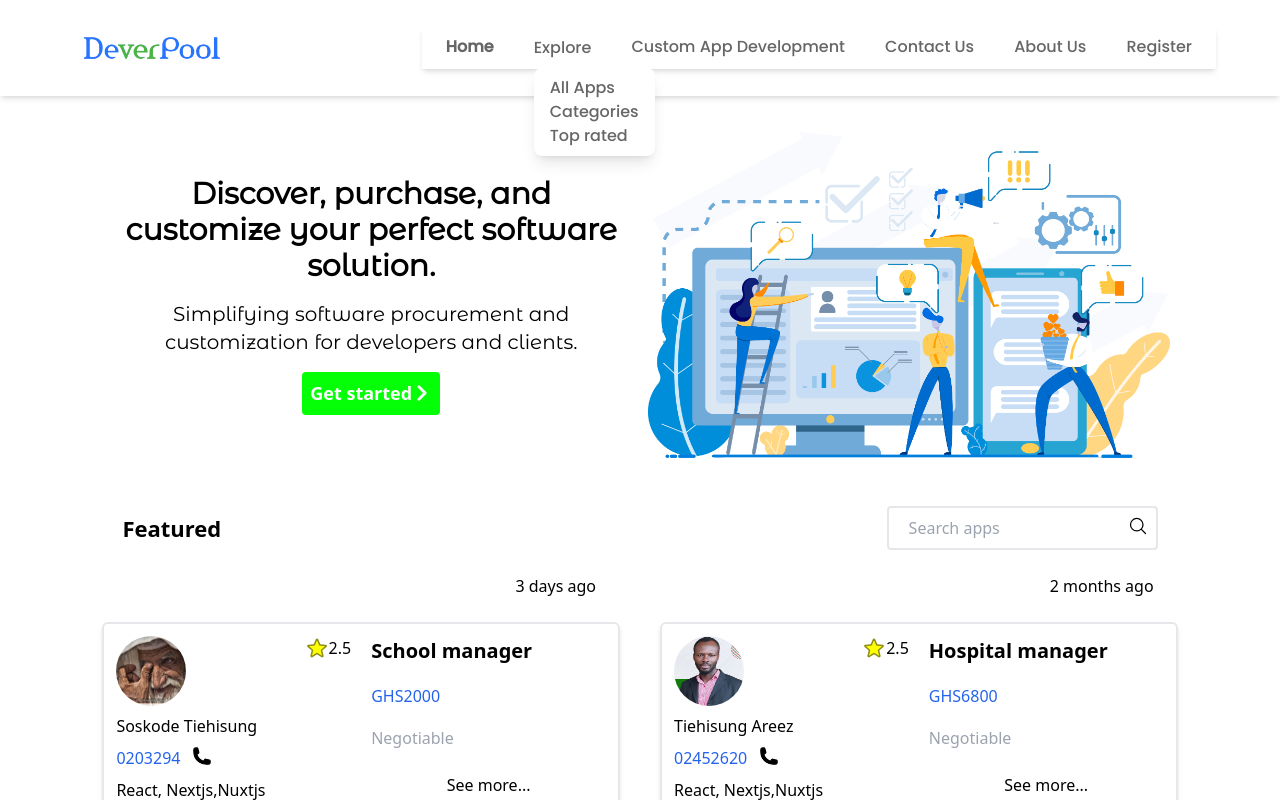
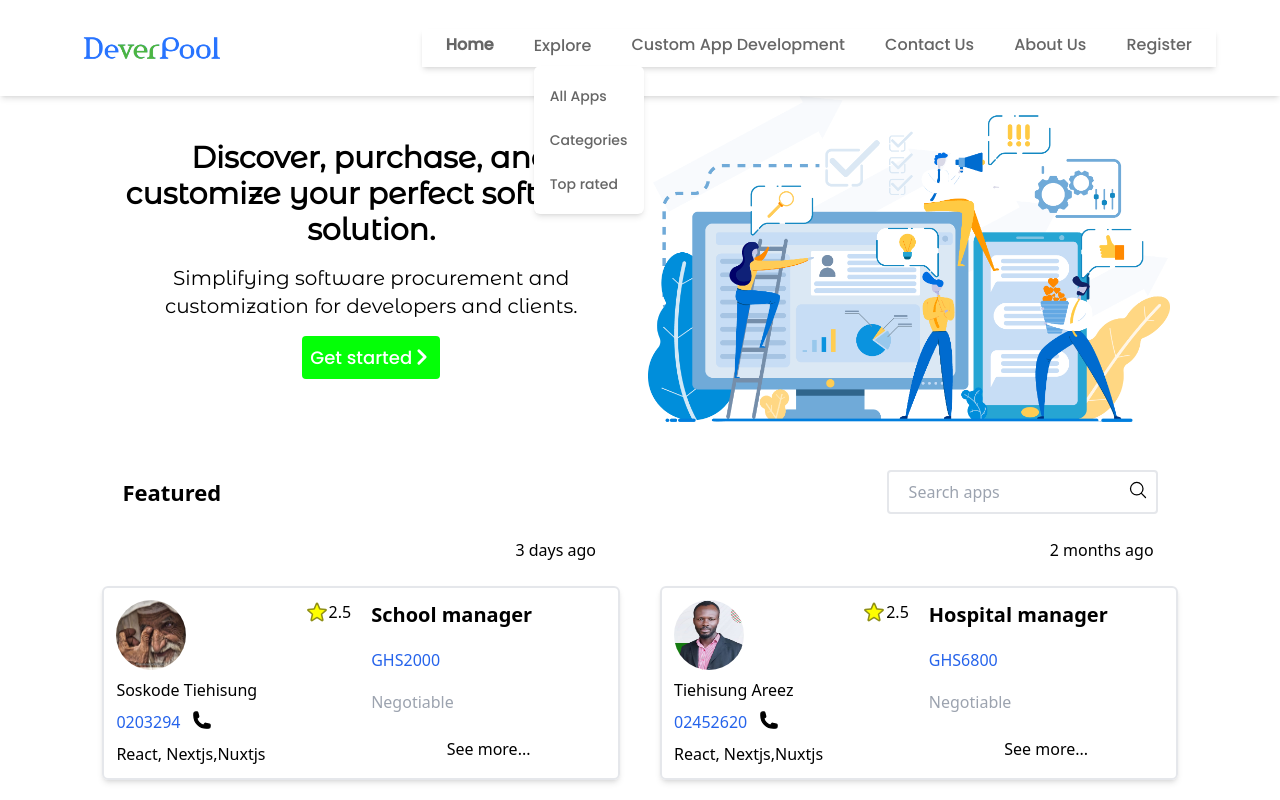
Before and after one commit to Wavei-Haruna/deverpool, a React (Vite) app: page / in a window 1280 px wide. Both pictures are taken after a click on the item "Explore". Shown: the top 800 px of the page. Built offline with nearby package versions, Linux system fonts and the light colour scheme.

Commit message:
refacted navbar

```diff
--- a/src/Components/Header.jsx
+++ b/src/Components/Header.jsx
@@ -7,15 +7,16 @@ import Explore from "../Pages/Explore";
 export default function Header() {
   const navigate = useNavigate();
   const location = useLocation();
-  const [isOpen, setOpen] = useState(true);
+  const [isOpen, setOpen] = useState(false);
   const path = (route) => {
-    if (route == location.pathname) return true;
+    if (route === location.pathname) return true;
   };
+
   return (
-    <nav className=" bg-white shadow-md h-fit w-full m-0 px-2">
+    <nav className="bg-white shadow-md h-fit w-full m-0 px-2 fixed top-0 ">
       <header className="md:flex items-center justify-between max-w-6xl w-full mx-auto">
-        <div className=" flex items-center justify-between">
-          <img className="h-24 " src={Logo} alt="logo" />
+        <div className="flex items-center justify-between">
+          <img className="h-24" src={Logo} alt="logo" />
           <div className="md:hidden">
             <Hamburger
               toggled={isOpen}
@@ -27,57 +28,64 @@ export default function Header() {
         </div>
         <div className="">
           <ul
-            className={`flex  absolute md:items-center px-6 space-y-2  ease-in-out  left-0 -mt-3 md:mt-0 py-2 bg-white shadow-md transition-all duration-300
-              justify-center md:relative md:space-y-0
-            md:justify-between flex-col md:flex-row text-[#666666] md:space-x-10 font-menu ${
-              !isOpen
-                ? "hidden md:flex -translate-x-full md:translate-x-0"
-                : "block md:flex  translate-x-0"
-            }`}
+            className={`
+              flex absolute md:items-center md:h-fit px-6 space-y-2 left-0 -mt-3 md:mt-0 py-2 bg-white shadow-md transition-all duration-300 ease-in-out
+              md:justify-center md:relative md:space-y-0 md:justify-between flex-col md:flex-row text-[#666666] md:space-x-10 font-menu
+              ${
+                !isOpen
+                  ? "-translate-x-full h-screen  pt-1 mt-0 md:translate-x-0"
+                  : "translate-x-0 h-screen pt-1 mt-0 bg-green-100"
+              }
+            `}
           >
             <li
-              className={`cursor-pointer  hover:scale-110 transition duration-300 ease-in-out w-fit border-b-2 border-b-transparent ${
-                path("/") && "border-b-[#04ff07] font-semibold"
-              } `}
+              className={`
+                cursor-pointer hover:scale-105 transition duration-300 ease-in-out w-fit border-b-2 border-b-transparent
+                ${path("/") && "border-b-primary font-semibold"}
+              `}
               onClick={() => navigate("/")}
             >
               Home
             </li>
             <Explore
-              className={`cursor-pointer  hover:scale-110 transition duration-300 ease-in-out w-fit border-b-2 border-b-transparent ${
-                path("/explore") && "border-b-[#04ff07] font-semibold"
-              } `}
+              className={`
+                cursor-pointer hover:scale-105 transition duration-300 ease-in-out w-fit border-b-2 border-b-transparent
+                ${path("/explore") && "border-b-primary font-semibold"}
+              `}
               onClick={() => navigate("/explore")}
             />
-
             <li
-              className={`cursor-pointer  hover:scale-110 transition duration-300 ease-in-out w-fit border-b-2 border-b-transparent ${
-                path("/custom-app") && "border-b-[#04ff07] font-semibold"
-              } `}
+              className={`
+                cursor-pointer hover:scale-105 transition duration-300 ease-in-out w-fit border-b-2 border-b-transparent
+                ${path("/custom-app") && "border-b-primary font-semibold"}
+              `}
               onClick={() => navigate("/custom-app")}
             >
               Custom App Development
             </li>
             <li
-              className={`cursor-pointer  hover:scale-110 transition duration-300 ease-in-out w-fit border-b-2 border-b-transparent ${
-                path("/contact-us") && "border-b-[#04ff07] font-semibold"
-              } `}
+              className={`
+                cursor-pointer hover:scale-105 transition duration-300 ease-in-out w-fit border-b-2 border-b-transparent
+                ${path("/contact-us") && "border-b-primary font-semibold"}
+              `}
               onClick={() => navigate("/contact-us")}
             >
               Contact Us
             </li>
             <li
-              className={`cursor-pointer  hover:scale-110 transition duration-300 ease-in-out w-fit border-b-2 border-b-transparent ${
-                path("/about-us") && "border-b-[#04ff07] font-semibold"
-              } `}
+              className={`
+                cursor-pointer hover:scale-105 transition duration-300 ease-in-out w-fit border-b-2 border-b-transparent
+                ${path("/about-us") && "border-b-primary font-semibold"}
+              `}
               onClick={() => navigate("/about-us")}
             >
               About Us
             </li>
             <li
-              className={`cursor-pointer  hover:scale-110 transition duration-300 ease-in-out w-fit border-b-2 border-b-transparent ${
-                path("/register") && "border-b-[#04ff07] font-semibold"
-              } `}
+              className={`
+                cursor-pointer hover:scale-105 transition duration-300 ease-in-out w-fit border-b-2 border-b-transparent
+                ${path("/register") && "border-b-primary font-semibold"}
+              `}
               onClick={() => navigate("/register")}
             >
               Register
--- a/src/Components/he.jsx
+++ b/src/Components/he.jsx
@@ -3,7 +3,7 @@ import Cta from "../assets/Images/cto.png";
 
 export default function TopHero() {
   return (
-    <div className="grid md:grid-cols-2 flex-col-reverse gap-4 mt-9 px-2">
+    <div className="grid md:grid-cols-2 flex-col-reverse gap-4 mt-24 px-2">
       <div className="flex flex-col gap-4 items-center justify-center text-center min-w-[300px] max-w">
         <h1 className="text-center text-2xl md:text-3xl font-bold font-hero">
           Discover, purchase, and customize your perfect software solution.
@@ -12,8 +12,10 @@ export default function TopHero() {
           Simplifying software procurement and customization for developers and
           clients.
         </span>
-        <button className="w-[fit-content] p-2 flex items-center bg-[#04ff07] text-white text-[18px] rounded font-bold">
-          <span className="whitespace-nowrap">Get started</span>
+        <button className="w-[fit-content] p-2 flex items-center bg-[#04ff07] hover:scale-105 text-white text-[18px] rounded font-bold">
+          <span className="whitespace-nowrap font-menu font-medium ">
+            Get started
+          </span>
           <TaillessArrow />
         </button>
       </div>
--- a/src/Pages/Explore.jsx
+++ b/src/Pages/Explore.jsx
@@ -21,12 +21,16 @@ export default function Explore() {
       Explore
       {isHovered && (
         <ul
-          className="absolute left-0 mt-2 p-2 bg-white rounded-lg shadow-lg "
+          className="absolute left-0 mt-2 p-2 bg-white transition-all shadow-md rounded-md duration-300 ease-in-out "
           onMouseLeave={subMenumouseOut}
         >
-          <li className="cursor-pointer   w-fit px-2">All Apps</li>
-          <li className="cursor-pointer   w-fit px-2">Categories </li>
-          <li className="cursor-pointer   w-fit px-2">Top rated</li>
+          <li className="cursor-pointer   w-fit px-2 text-sm p-3">All Apps</li>
+          <li className="cursor-pointer   w-fit px-2 text-sm py-3">
+            Categories{" "}
+          </li>
+          <li className="cursor-pointer   w-fit px-2 text-sm py-3">
+            Top rated
+          </li>
         </ul>
       )}
     </li>
--- a/tailwind.config.js
+++ b/tailwind.config.js
@@ -6,7 +6,11 @@ export default {
       menu: ["poppins"],
       hero: ["Montserrat Alternates"],
     },
-    extend: {},
+    extend: {
+      colors: {
+        primary: "#04ff07",
+      },
+    },
   },
   plugins: [],
 };
```
